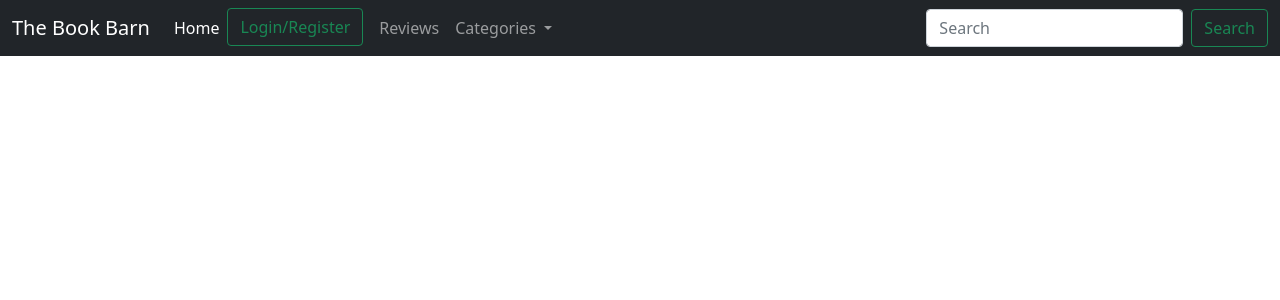
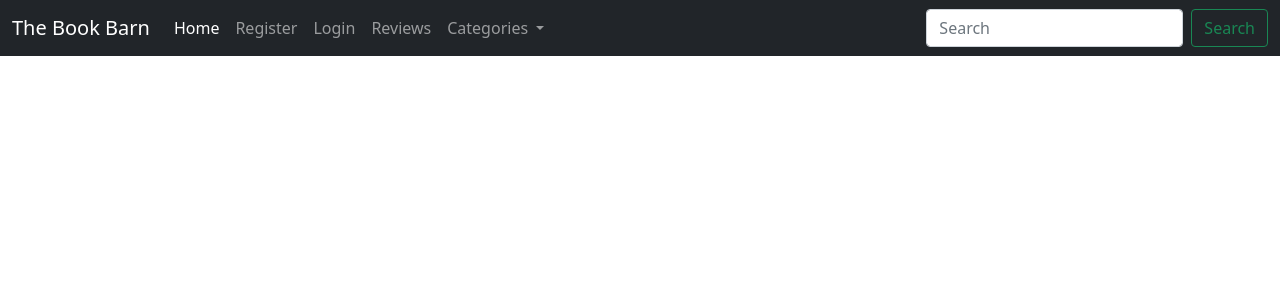
Before and after one commit to neil314159/portfolio-project-4, a Django app: page / in a window 1280 px wide. Shown: the top 300 px of the page. Run offline with Django 3.2, Linux system fonts and the light colour scheme; data that the repository does not hold is empty.

Commit message:
Add toggled login/logout button

```diff
--- a/templates/base.html
+++ b/templates/base.html
@@ -12,18 +12,30 @@
 
     <nav class="navbar navbar-expand-lg navbar-dark bg-dark">
         <div class="container-fluid">
-          <a class="navbar-brand" href="#">The Book Barn</a>
+          <a class="navbar-brand" href="{% url 'home' %}">The Book Barn</a>
           <button class="navbar-toggler" type="button" data-bs-toggle="collapse" data-bs-target="#navbarSupportedContent" aria-controls="navbarSupportedContent" aria-expanded="false" aria-label="Toggle navigation">
             <span class="navbar-toggler-icon"></span>
           </button>
           <div class="collapse navbar-collapse" id="navbarSupportedContent">
             <ul class="navbar-nav me-auto mb-2 mb-lg-0">
               <li class="nav-item">
-                <a class="nav-link active" aria-current="page" href="#">Home</a>
+                <a class="nav-link active" aria-current="page" href="{% url 'home' %}">Home</a>
               </li>
-              <li>
-                <button class="btn btn-outline-success me-2" type="button">Login/Register</button>
+              <!-- <li>
+                <button class="btn btn-outline-success me-2" type="button">Login</button>
+              </li> -->
+              {% if user.is_authenticated %}
+              <li class="nav-item">
+                  <a class="nav-link" href="{% url 'account_logout' %}">Logout</a>
               </li>
+              {% else %}
+              <li class="nav-item">
+                  <a class="nav-link" href="{% url 'account_signup' %}">Register</a>
+              </li>
+              <li class="nav-item">
+                  <a class="nav-link" href="{% url 'account_login' %}">Login</a>
+              </li>
+              {% endif %}
               <li class="nav-item">
                 <a class="nav-link" href="#">Reviews</a>
               </li>
```
